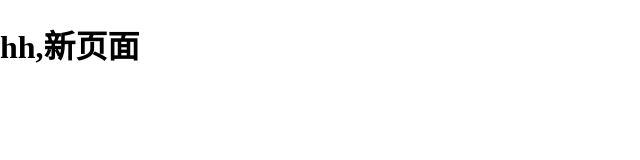
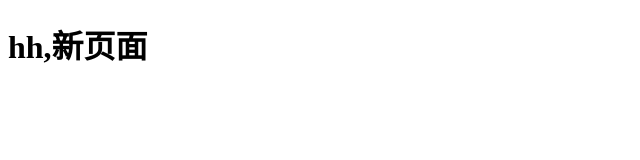
Before and after one commit to ML527/re01-one, a plain HTML site: page new.html in a window 1280 px wide. Shown: the whole page, without its empty margins (0-640 px from the left). Drawn offline with Linux system fonts and the light colour scheme.

Commit message:
Update new.html

```diff
--- a/new.html
+++ b/new.html
@@ -4,11 +4,6 @@
     <meta charset="utf-8">
     <meta name="viewport" content="width=device-width, initial-scale=1" />
     <title>康文昌的在线HTML 教学小工具</title>
-    <style>
-      body {
-        margin: 0;
-      }
-    </style>
   </head>
   <body>
    <h1>hh,新页面</h1>
```
